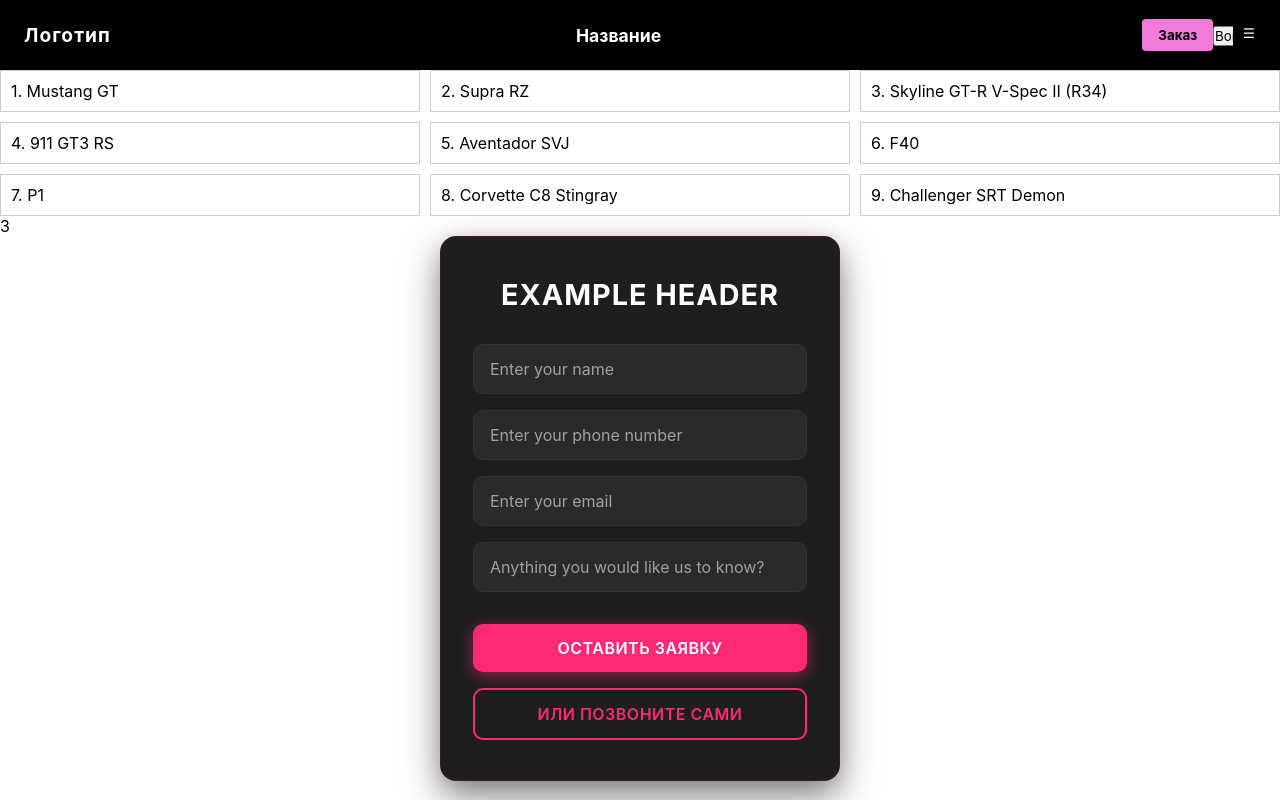
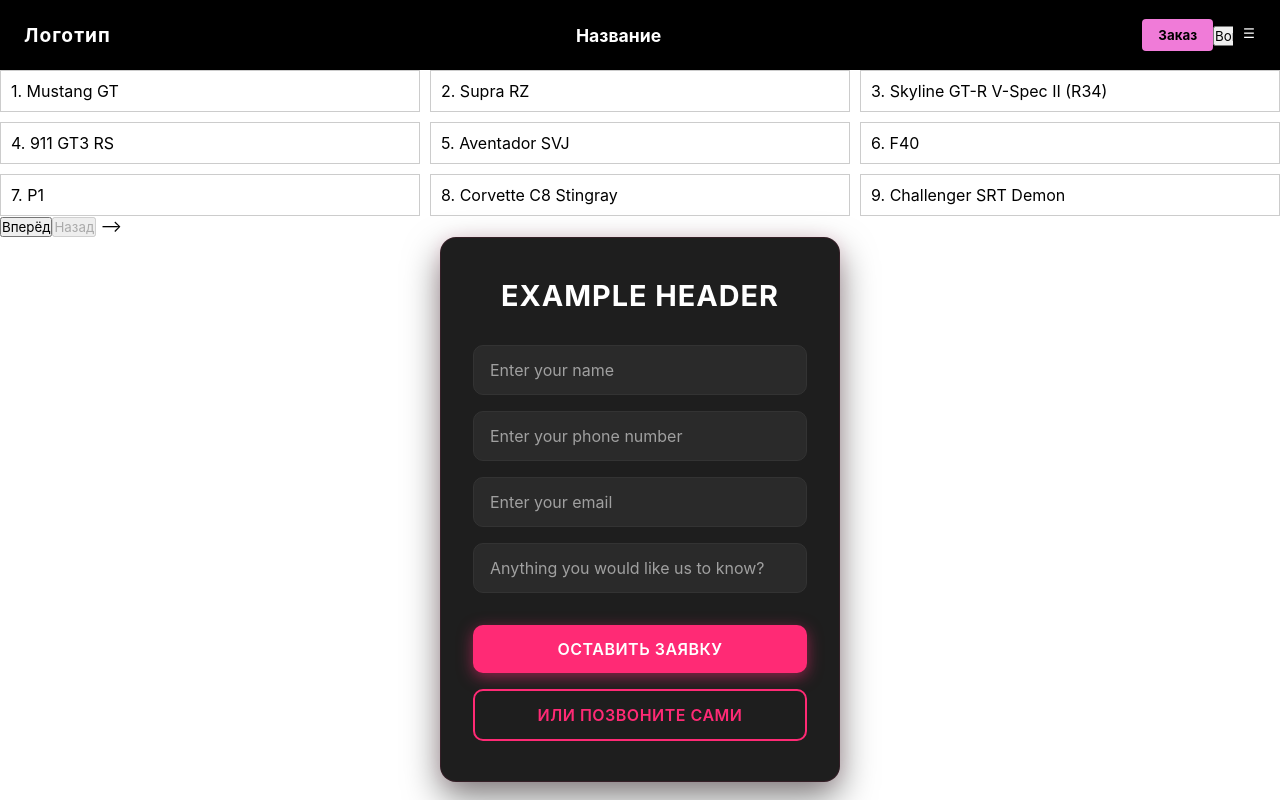
Before and after one commit to smmrlg/website, a Vue app: page /order in a window 1280 px wide. Built offline with nearby package versions, Linux system fonts and the light colour scheme.

Commit message:
test buttons

```diff
--- a/src/components/CarCard.vue
+++ b/src/components/CarCard.vue
@@ -104,7 +104,8 @@ function prevPage () {
             </div>
         </div>
 
-        <p> {{ totalResults }} </p>
+         <button class = "pageForward" @click="nextPage" :disabled="currentPage === totalPages"> Вперёд </button>
+        <button class = "pageBack" @click="prevPage" :disabled="currentPage === 1"> Назад </button> -->
 
 
 
```
